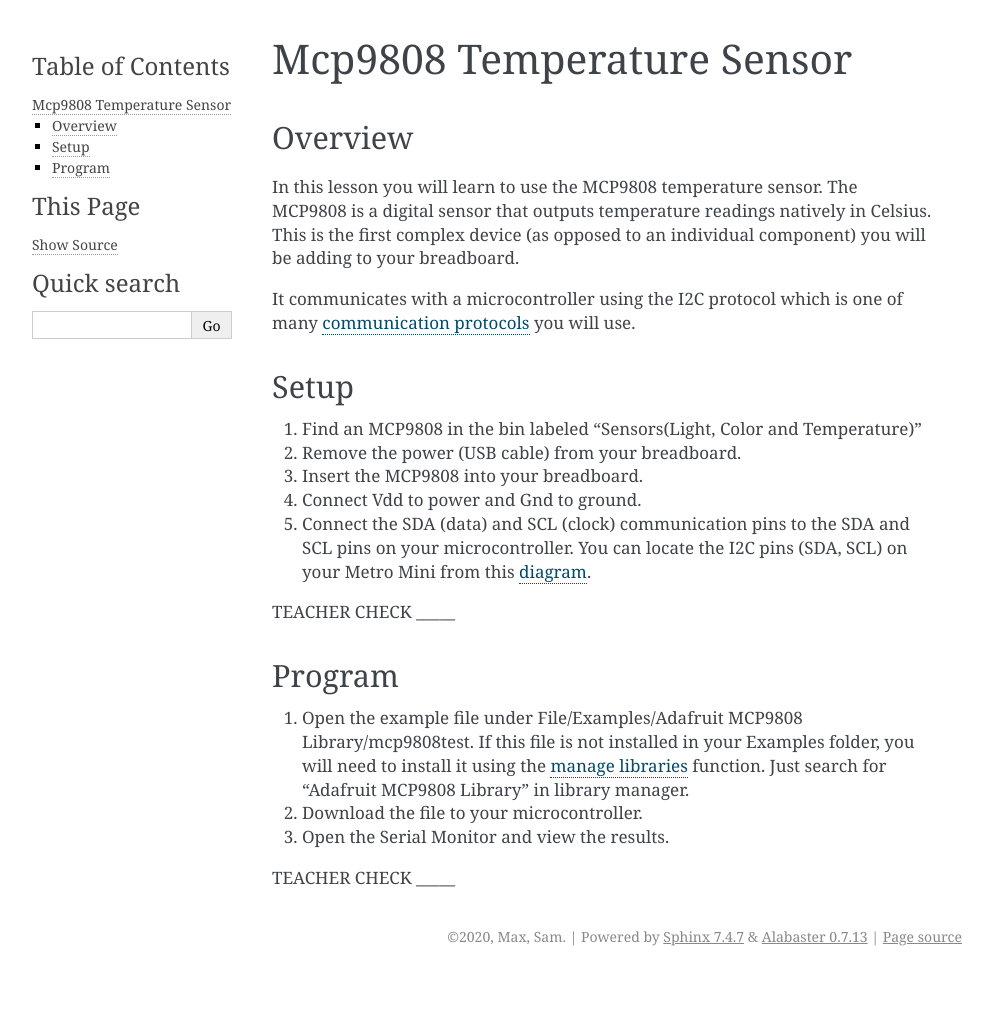
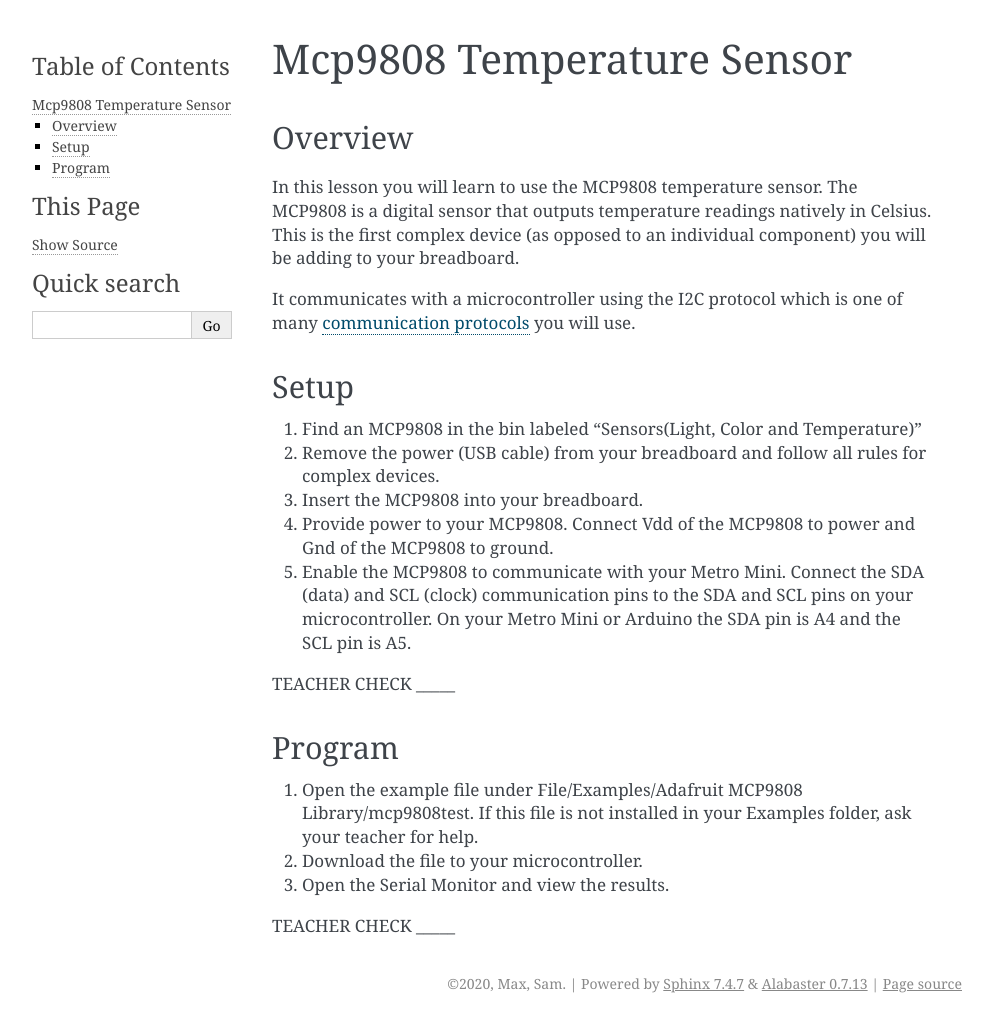
Before and after one commit to maxtkc/mvths-wiki, a Sphinx documentation site: the page built from docs/029-mcp9808-temperature-sensor.rst, in a window 1280 px wide. Shown: the whole page, without its empty margins (148-1141 px from the left). Built offline with Sphinx 7.4.7, drawn with Linux system fonts in a browser that asks for light colours; pages that are not in the unit, such as notebooks, are missing from menus; before the commit the page ends 976 px from its top, so only the background shows below that.

Commit message:
Update 029-mcp9808-temperature-sensor.rst

```diff
--- a/docs/029-mcp9808-temperature-sensor.rst
+++ b/docs/029-mcp9808-temperature-sensor.rst
@@ -17,13 +17,11 @@ Setup
 -----
 
 1. Find an MCP9808 in the bin labeled “Sensors(Light, Color and Temperature)”
-2. Remove the power (USB cable) from your breadboard.
+2. Remove the power (USB cable) from your breadboard and follow all rules for complex devices.
 3. Insert the MCP9808 into your breadboard.
-4. Connect Vdd to power and Gnd to ground.
-5. Connect the SDA (data) and SCL (clock) communication pins to the SDA
-   and SCL pins on your microcontroller. You can locate the I2C pins
-   (SDA, SCL) on your Metro Mini from this
-   `diagram <https://www.google.com/url?q=https://docs.google.com/document/d/1BmZbXzxnD2j17QToSZ9jeZmnP7burwfksfQq2v4zu-Y/edit%23heading%3Dh.m133u0p0njav&sa=D&ust=1587613173971000>`__.
+4. Provide power to your MCP9808. Connect Vdd of the MCP9808 to power and Gnd of the MCP9808 to ground.
+5. Enable the MCP9808 to communicate with your Metro Mini. Connect the SDA (data) and SCL (clock) communication pins to the SDA
+   and SCL pins on your microcontroller. On your Metro Mini or Arduino the SDA pin is A4 and the SCL pin is A5.
 
 TEACHER CHECK \_\_\_\_\_
 
@@ -32,9 +30,7 @@ Program
 
 1. Open the example file under File/Examples/Adafruit MCP9808
    Library/mcp9808test. If this file is not installed in your Examples
-   folder, you will need to install it using the `manage
-   libraries <https://www.google.com/url?q=https://docs.google.com/document/d/1BmZbXzxnD2j17QToSZ9jeZmnP7burwfksfQq2v4zu-Y/edit%23heading%3Dh.5ie0wlz76yki&sa=D&ust=1587613173972000>`__ function.
-   Just search for “Adafruit MCP9808 Library” in library manager.
+   folder, ask your teacher for help.
 2. Download the file to your microcontroller.
 3. Open the Serial Monitor and view the results.
 
```
